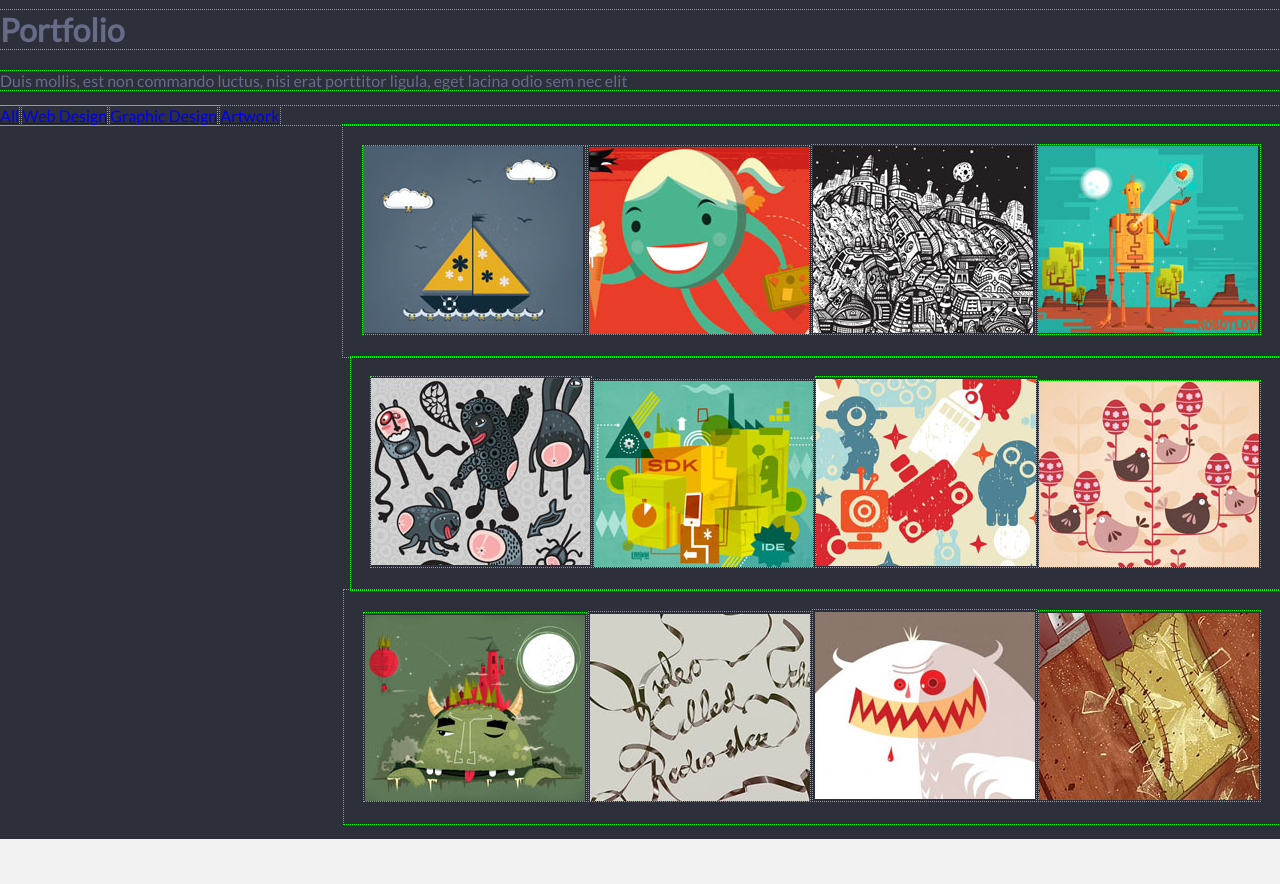
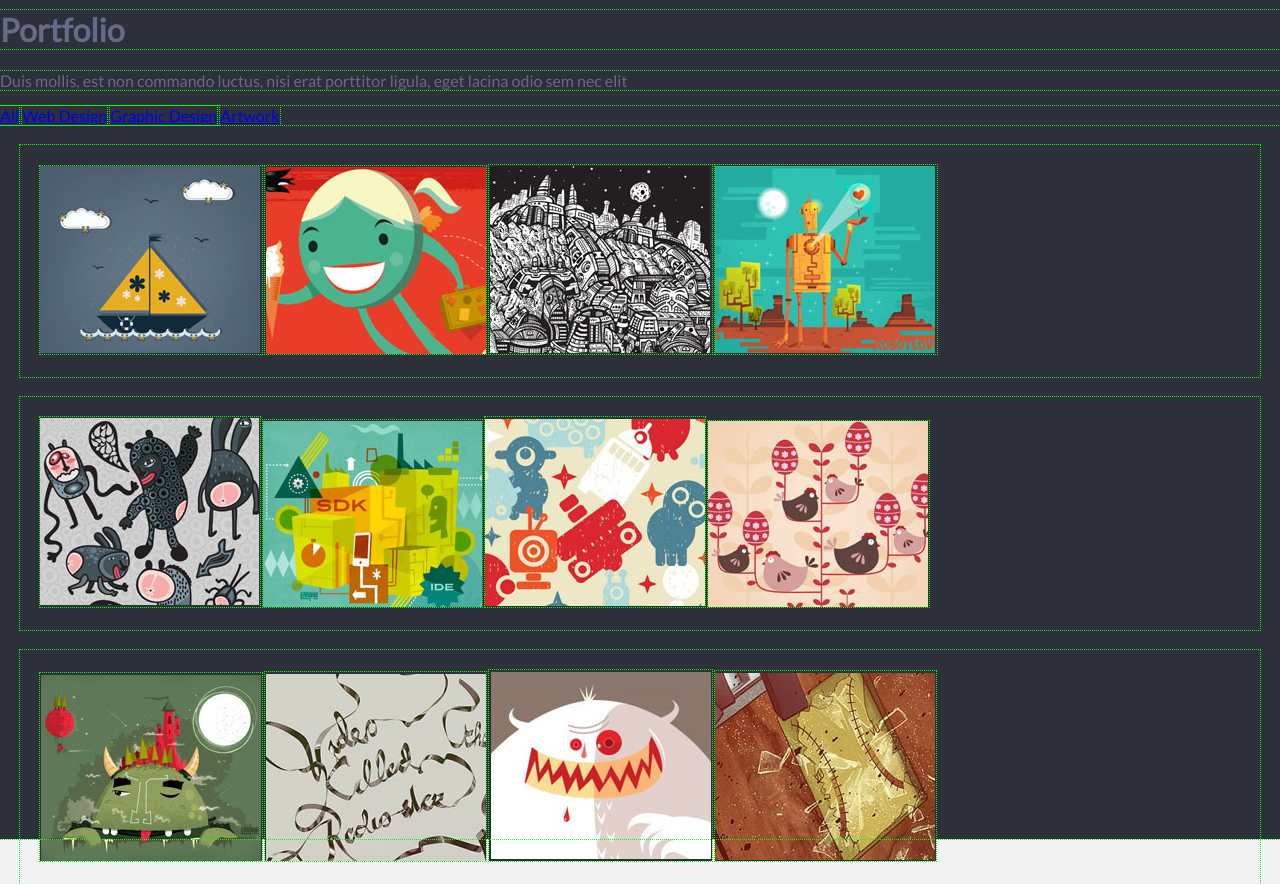
Before and after one commit to BigBenny91/untitled-folder-master, a plain HTML site: page index.html in a window 1280 px wide. Shown: the part 1340-2224 px from the top of the page. Before the commit the page ends 2179 px from the top, so only its background shows below. Drawn offline with Linux system fonts and the light colour scheme.

```diff
--- a/styles.css
+++ b/styles.css
@@ -84,16 +84,16 @@
   color: #666b88
 }
 .picture {
-  float: right;
   padding: 20px;
+  margin: 20px;
 }
 .picrow2 {
-  float: right;
   padding: 20px;
+  margin: 20px;
 }
 .picrow3 {
-  float: right;
   padding: 20px;
+  margin: 20px;
 }
 
 
```
